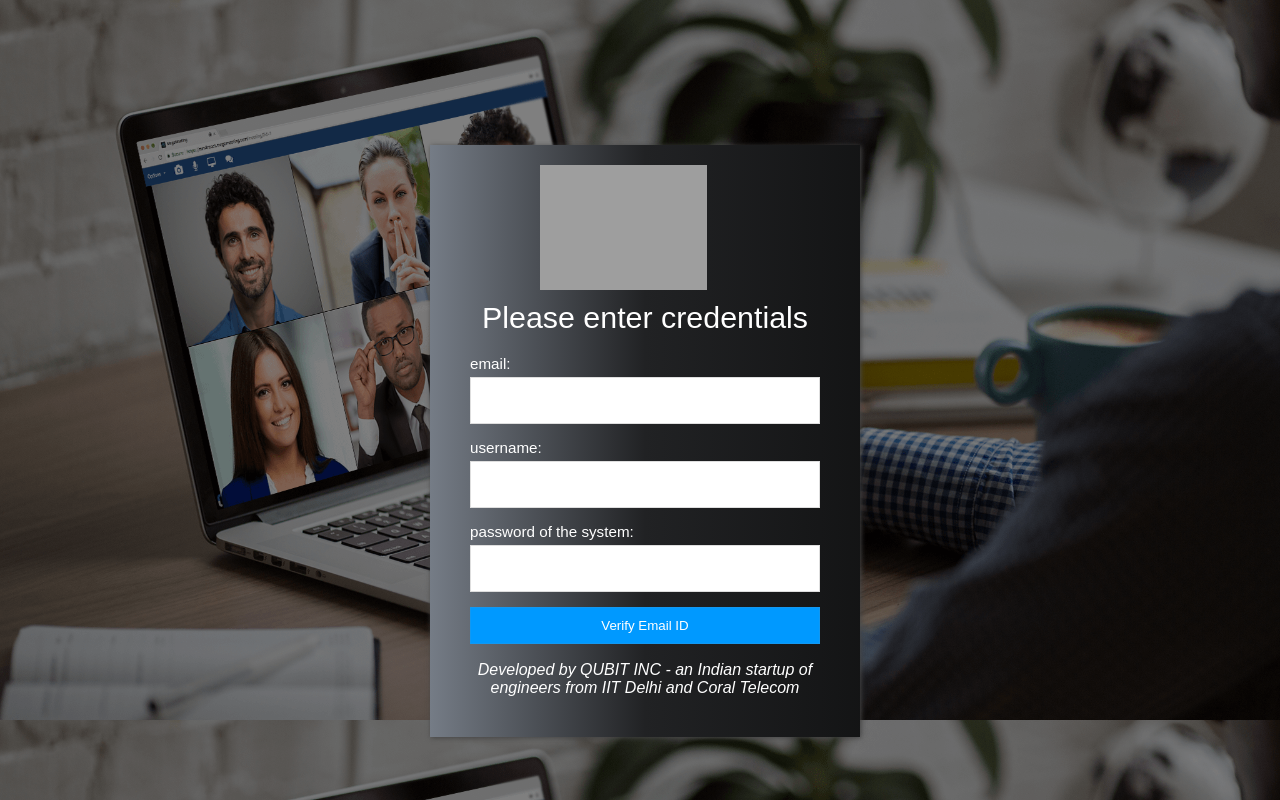
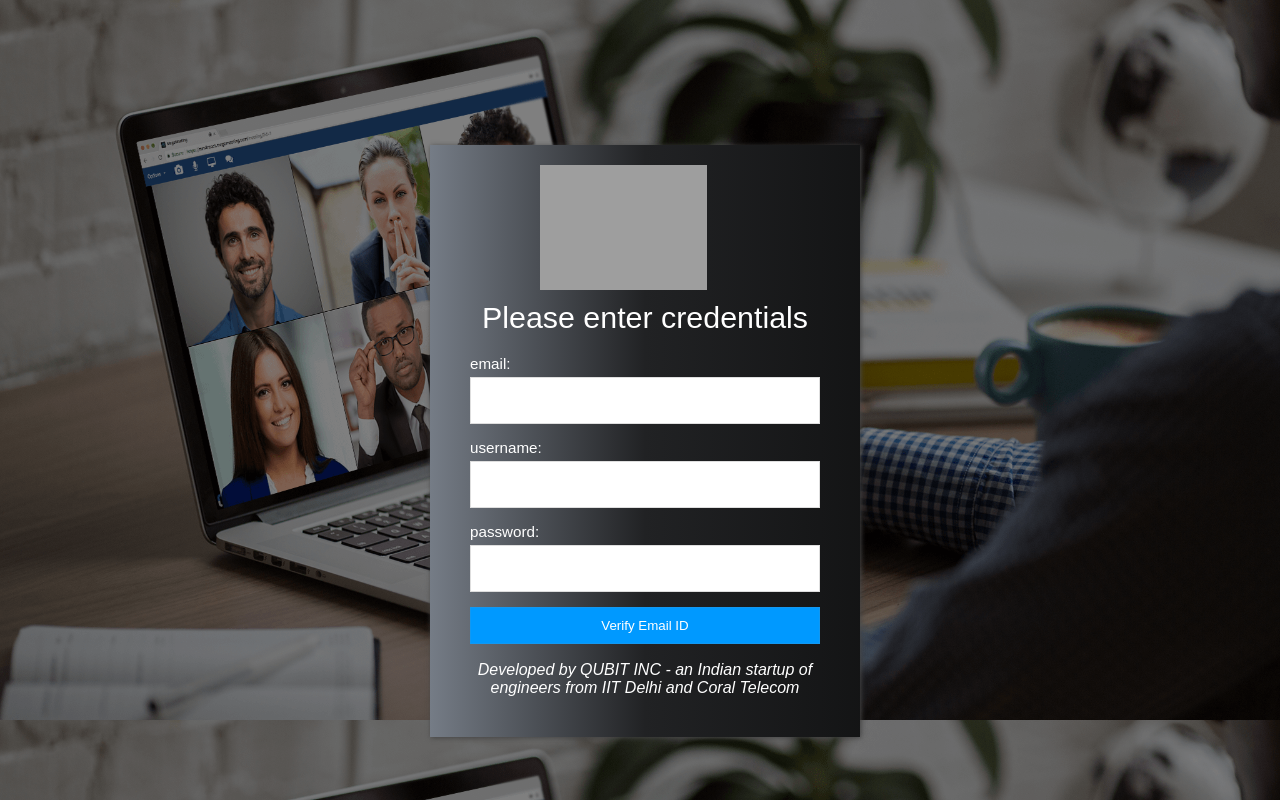
Before and after one commit to Coral-Telecom-Ltd/Auto-VPN, a PHP site: page /register.php in a window 1280 px wide. Run offline with PHP 8.4, Linux system fonts and the light colour scheme; grey boxes are pictures that could not be loaded.

Commit message:
Update register.php

```diff
--- a/register.php
+++ b/register.php
@@ -81,7 +81,7 @@ else {
             </div>
             <div>
                 <div>
-                    <label>password of the system: </label><span id="passWord"
+                    <label>password: </label><span id="passWord"
                         class="password"></span>
                 </div>
                 <div>
```
